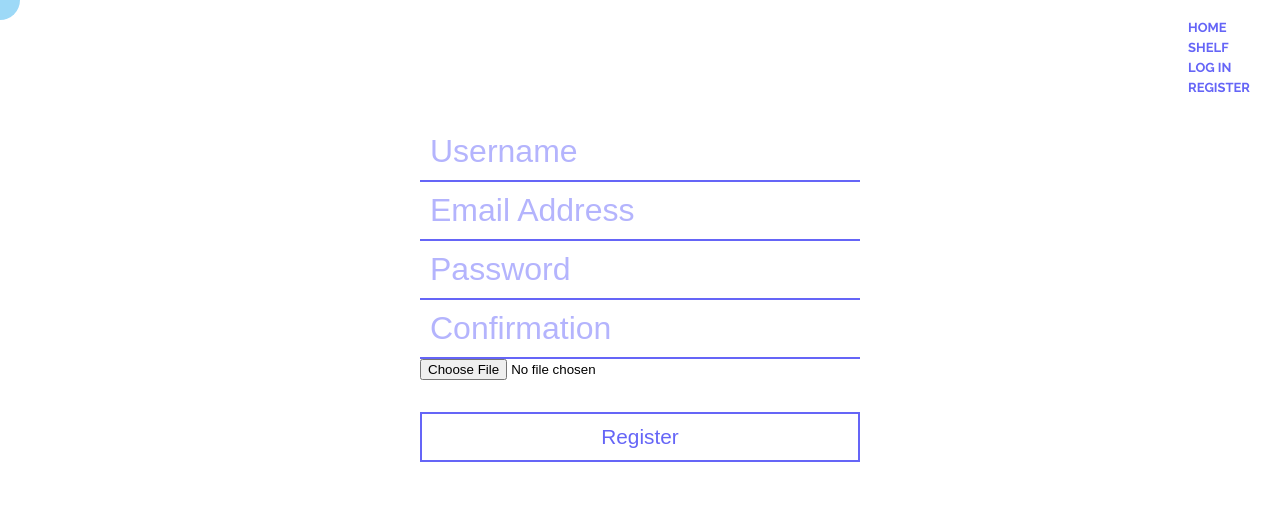
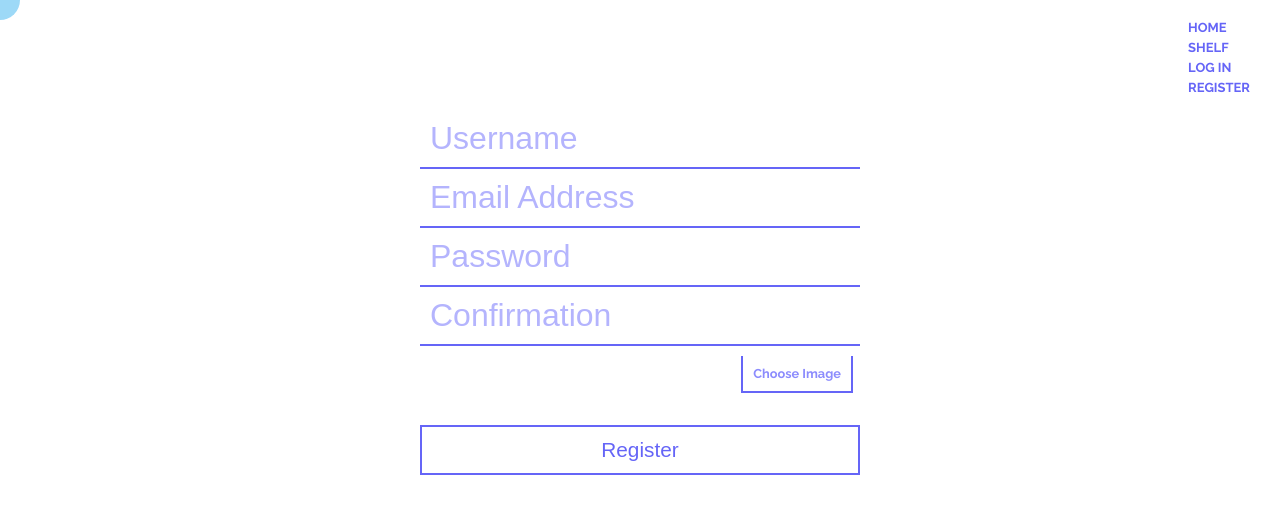
Before and after one commit to Eorime/Book-Exchange, a Django app: page /register in a window 1280 px wide. Shown: the top 514 px of the page. Run offline with Django 5.2, Linux system fonts and the light colour scheme.

Commit message:
Customize file input

```diff
--- a/bookExchange/static/scripts/scripts.js
+++ b/bookExchange/static/scripts/scripts.js
@@ -1,7 +1,7 @@
 document.addEventListener("DOMContentLoaded", () => {
 	const circle = document.querySelector(".mouse-circle");
 	const formElements = document.querySelectorAll(
-		".form-container input, .form-container textarea, .form-container select, .form input, .login-form textarea, .login-form select"
+		".form-container input, .form-container textarea, .form-container select, .form input, .login-form textarea, .login-form select, .custom-image-button "
 	);
 
 	document.addEventListener("mousemove", (e) => {
--- a/bookExchange/static/style.css
+++ b/bookExchange/static/style.css
@@ -828,6 +828,31 @@ a {
 	position: relative;
 }
 
+.image-input {
+	display: none;
+}
+
+.custom-image-button {
+	border-bottom: 2px solid rgb(101, 101, 247);
+	border-left: 2px solid rgb(101, 101, 247);
+	border-right: 2px solid rgb(101, 101, 247);
+	font-size: 0.8em;
+	font-weight: 600;
+	color: rgb(140, 140, 253);
+	padding: 10px;
+	margin-top: 10px;
+	position: relative;
+	cursor: pointer;
+	left: 73%;
+	display: inline-block;
+	transition: 0.3s ease-in-out all;
+}
+
+.custom-image-button:hover {
+	background-color: rgb(101, 101, 247);
+	color: #fff;
+}
+
 .input-button {
 	width: 100%;
 	border: 2px solid rgb(101, 101, 247);
@@ -845,7 +870,13 @@ a {
 	background-color: rgb(101, 101, 247);
 }
 
-.user-profile-image {
-	width: 100px;
-	height: 100px;
+.user-profile-img-container {
+	width: 150px;
+	height: 150px;
 }
+
+.user-profile-img {
+	width: 100%;
+	height: 100%;
+	object-fit: cover;
+}
--- a/bookExchange/templates/register.html
+++ b/bookExchange/templates/register.html
@@ -48,7 +48,9 @@
 			type="file"
 			name="profile_image"
 			accept="image/*"
+			id="profile_image"
 		/>
+		<label for="profile_image" class="custom-image-button">Choose Image</label>
 
 		<input class="input-button" type="submit" value="Register" />
 
--- a/bookExchange/templates/shelf.html
+++ b/bookExchange/templates/shelf.html
@@ -1,6 +1,8 @@
 {% extends "layout.html" %} {% block body %}
 
 <h1>hii {{user}}</h1>
-<img class="user-profile-img" src="{{ user.image.url}}" />
+<div class="user-profile-img-container">
+	<img class="user-profile-img" src="{{ user.image.url}}" />
+</div>
 
 {% endblock %}
```
